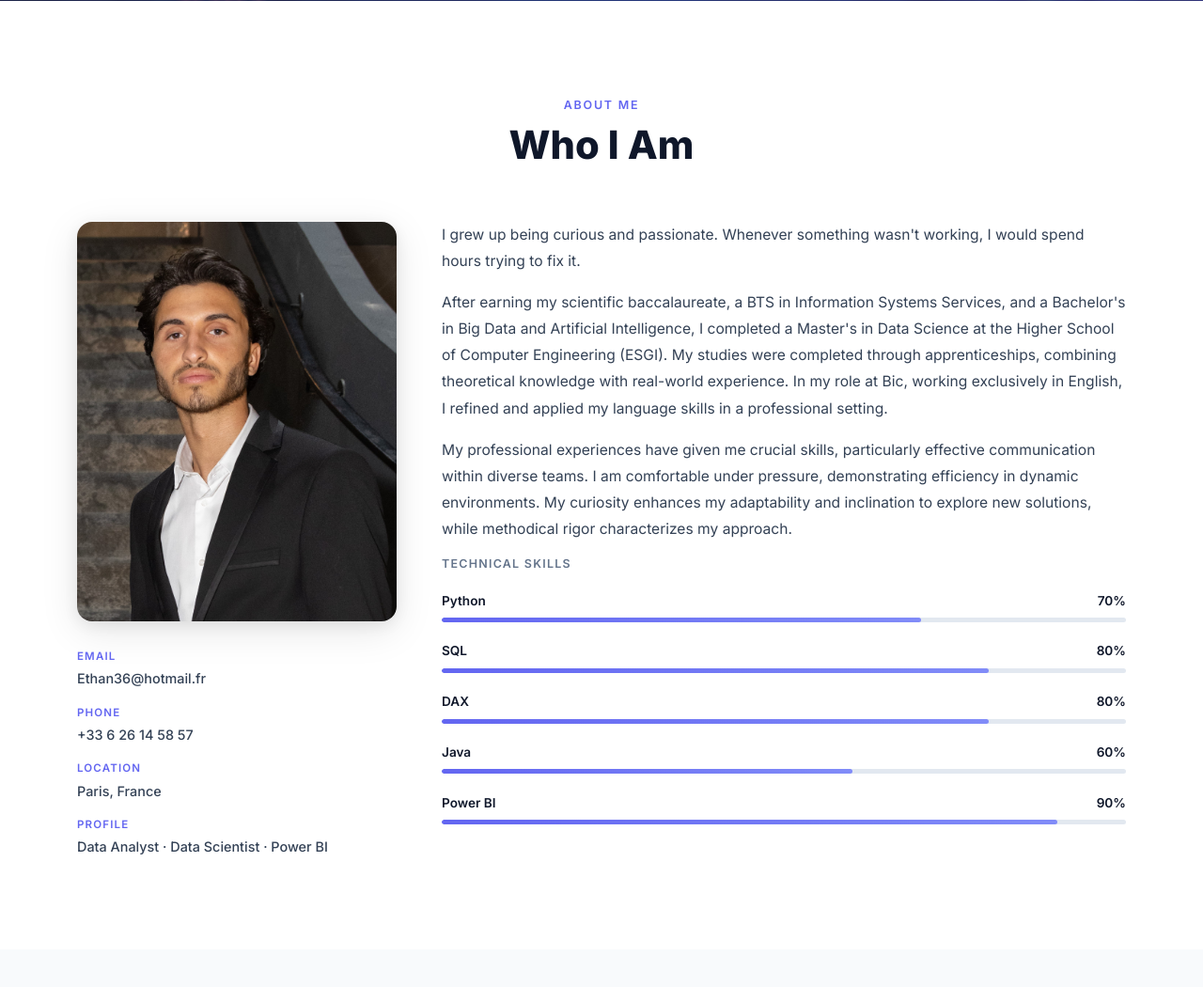
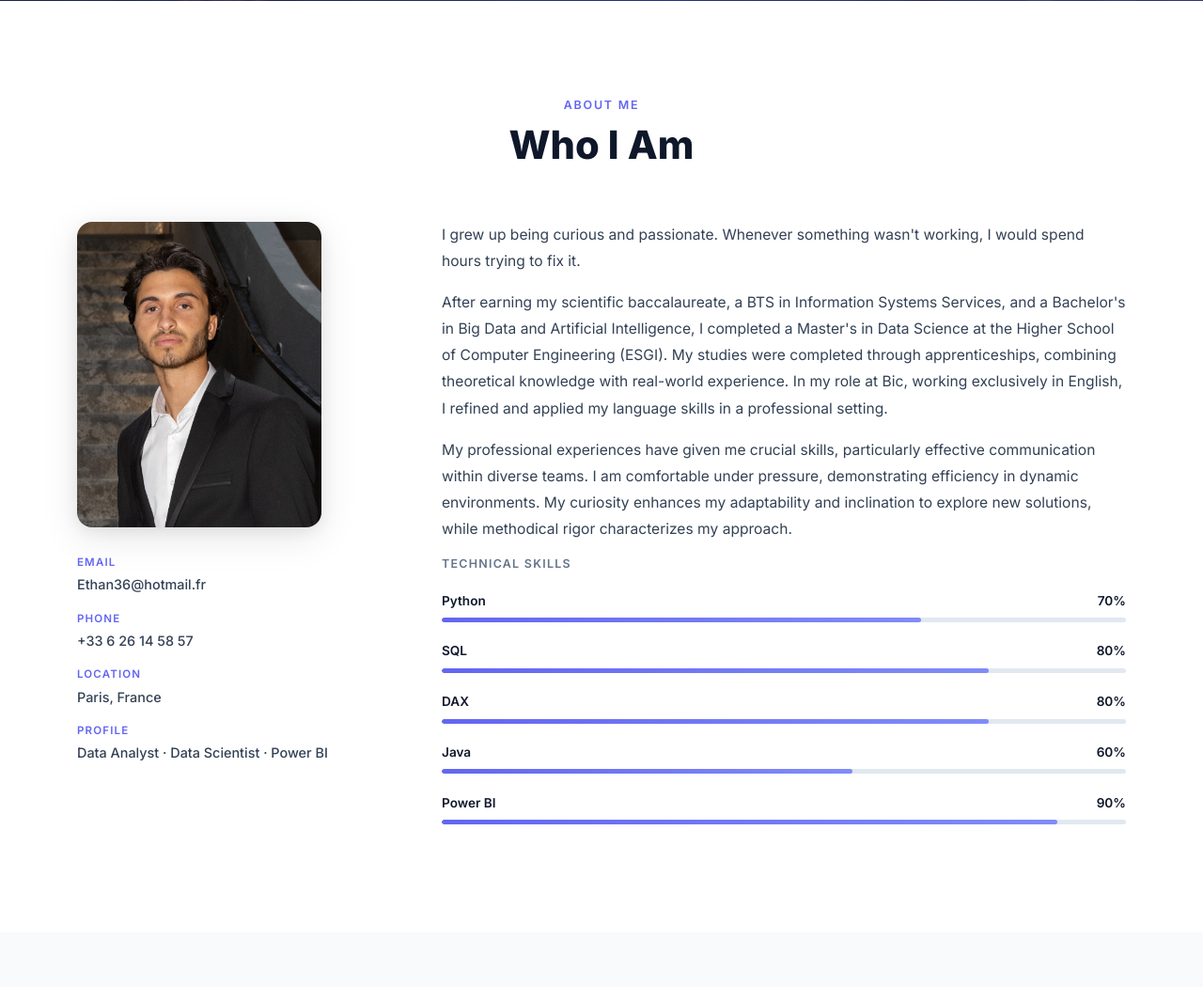
Before and after one commit to Thano02/portfolio, a PHP site: page / in a window 1280 px wide. Shown: the part 639-1689 px from the top of the page at 94% size. Run offline with PHP 8.4, Linux system fonts and the light colour scheme.

Commit message:
Réduit la taille de la photo de profil (max-width 260px)

```diff
--- a/style.css
+++ b/style.css
@@ -429,6 +429,7 @@ ul { list-style: none; margin: 0; padding: 0; }
    ============================== */
 .about-photo img {
   width: 100%;
+  max-width: 260px;
   border-radius: var(--radius-lg);
   object-fit: cover;
   aspect-ratio: 4 / 5;
```
